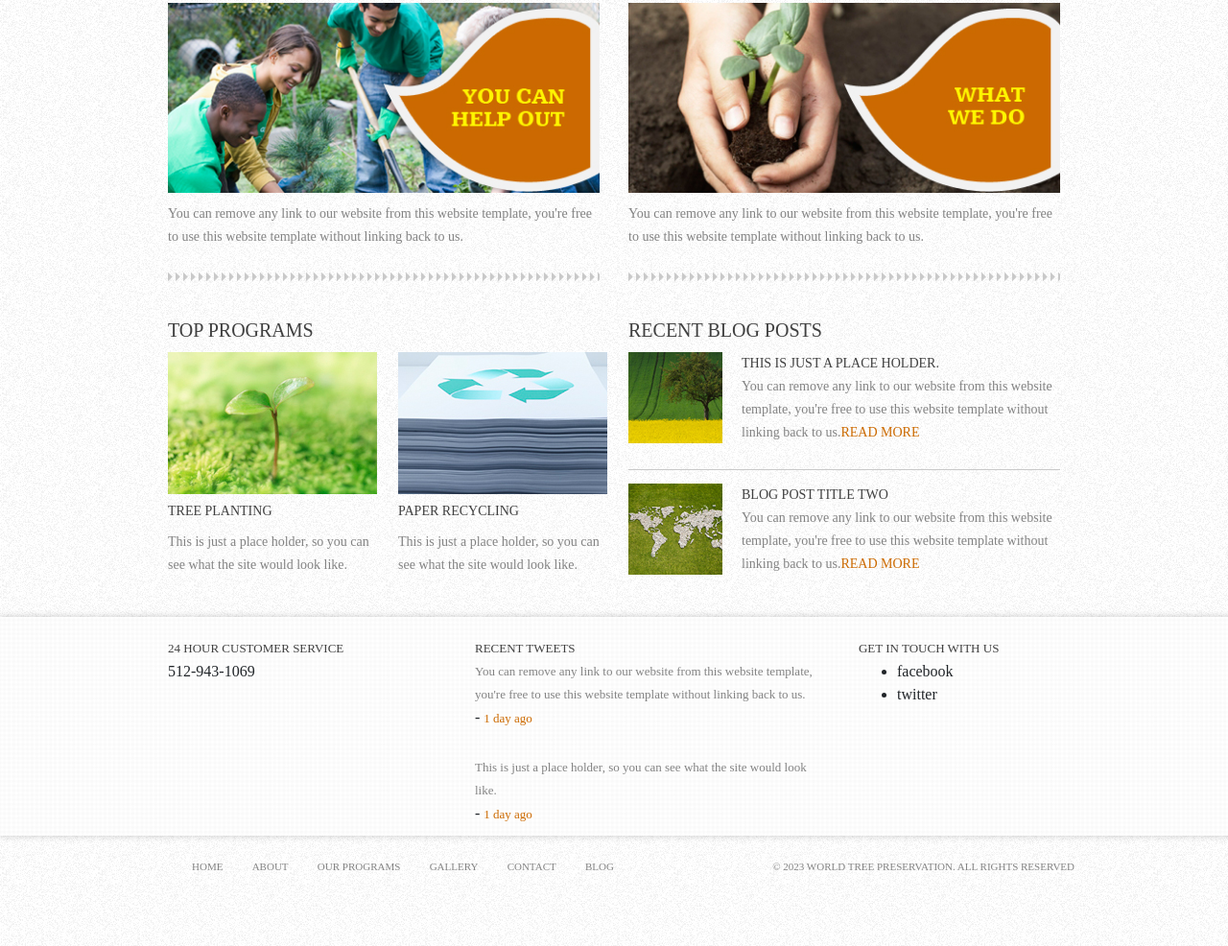
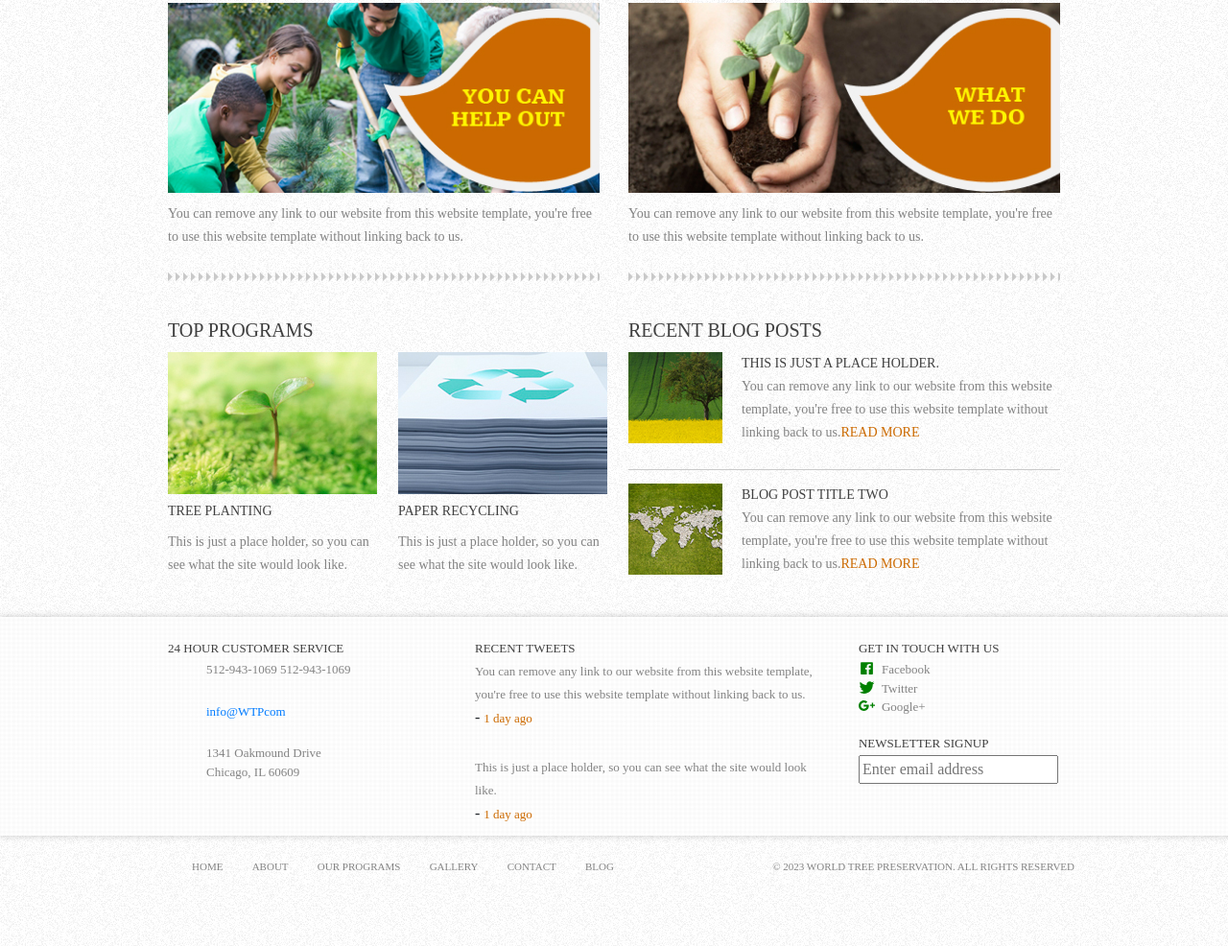
Before and after one commit to yuriyivanyak/World-Tree-Preservation, a plain HTML site: page index.html in a window 1280 px wide. Shown: the part 571-1557 px from the top of the page at 96% size. Drawn offline with nearby package versions, Linux system fonts and the light colour scheme.

Commit message:
add footer (half-work)

```diff
--- a/index.html
+++ b/index.html
@@ -144,9 +144,21 @@
         <div class="row">
           <div class="col-4">
             <h5>24 HOUR CUSTOMER SERVICE</h5>
-            <span>
-              512-943-1069
-            </span>
+            <ul class="address-list">
+              <li>
+                <span>512-943-1069</span>
+                <span>512-943-1069</span>
+
+              </li>
+              <li>
+                <a href="#">info@WTPcom</a>
+              </li>
+              <li>
+                <address>1341 Oakmound Drive <br>
+                      Chicago, IL 60609
+                </address>
+              </li>
+            </ul>
           </div>
 
           <div class="col-5">
@@ -171,13 +183,25 @@
           </div>
 
           <div class="col-3">
+            <div>
               <h5>GET IN TOUCH WITH US</h5>
-            <ul>
-              <li>facebook</li>
-              <li>twitter</li>
+              <ul class="social-link">
+                <li>
+                  <a href="#"><ion-icon name="logo-facebook" class="facebook"></ion-icon> Facebook</a>
+                </li>
+                <li>
+                  <a href="#"><ion-icon name="logo-twitter" class="twitter"></ion-icon> Twitter</a>
+                </li>
+                <li>
+                  <a href="#"><ion-icon name="logo-googleplus" class="google"></ion-icon> Google+</a>
+                </li>
               </ul>
             </div>
-
+            <div>
+              <h5>NEWSLETTER SIGNUP</h5>
+              <input type="" name="" placeholder="Enter email address">
+            </div>
+          </div>
         </div>
       </div>
     </div>
@@ -187,19 +211,24 @@
     <footer>
       <div class="footer-menu">
         <ul>
-
           <li>
-            <a href="#"> HOME</a></li>
+            <a href="#"> HOME</a>
+          </li>
           <li>
-  <a href="#"> ABOUT</a></li>
+            <a href="#"> ABOUT</a>
+          </li>
           <li>
-  <a href="#"> OUR PROGRAMS</a></li>
+            <a href="#"> OUR PROGRAMS</a>
+          </li>
           <li>
-  <a href="#"> GALLERY</a></li>
+            <a href="#"> GALLERY</a>
+          </li>
           <li>
-  <a href="#"> CONTACT</a></li>
+            <a href="#"> CONTACT</a>
+          </li>
           <li>
-  <a href="#"> BLOG</a></li>
+            <a href="#"> BLOG</a>
+          </li>
         </ul>
         <div>
           <span>
--- a/style.css
+++ b/style.css
@@ -8,18 +8,14 @@ body {
     position: fixed;
     z-index: 111;
     width: 100%;
-
 }
 
 .top-menu {
     text-transform: uppercase;
     max-width: 960px;
     background: transparent !important;
-    padding-top: 2px;
-    padding-bottom: 2px;
     margin: auto;
-    padding-left: 0;
-    padding-right: 0;
+    padding: 2px 0;
 }
 
 .templetes-link {
@@ -41,8 +37,6 @@ body {
 
 header {
    background-image: url(img/bg-header.jpg);
-
-
    width: 100%;
 }
 
@@ -68,10 +62,7 @@ header {
     display: block;
     float: right;
     height: 58px;
-    margin-bottom: 0px;
-    margin-left: 0px;
-    margin-right: 19px;
-    margin-top: 0px;
+    margin: 0 19px 0 0;
     outline-color: rgb(0, 0, 238);
     outline-style: none;
     outline-width: 0px;
@@ -108,10 +99,9 @@ header {
 
 
 .head-img {
-
     background: url(img/bg-featured.png) repeat-x;
     height: 396px;
-     }
+}
 
 .head-img div {
     background-image: url(img/bg-featured.jpg);
@@ -121,7 +111,6 @@ header {
 }
 
 .head-img div p {
-
     margin-left: 78px;
     color: #fff;
     font-size: 24px;
@@ -130,7 +119,6 @@ header {
     padding: 32px 0 0 0;
     margin: 0 0 0 78px;
     text-shadow:rgb(0, 0, 0) 0px 1px 1px ;
-    width: 882px;
 }
 
 .head-img div h2 {
@@ -141,7 +129,6 @@ header {
     margin: 0 0 0 78px;
     padding: 28px 0 0 0;
     text-shadow: rgb(0, 0, 0) 0px 1px 1px ;
-    width: 882px;
 }
 
 .head-img div h2 span {
@@ -149,8 +136,6 @@ header {
     font-size: 48px;
     line-height: 30px;
 }
-
-/*-------------------------------------*/
 
 .content {
    background-image: url("pattern-fixed.jpg");
@@ -179,7 +164,6 @@ header {
 }
 
 .top-program-title a, .blog-post-title a{
-    color: #000;
     color: #404040;
     font-family: 'rokkittbold';
     font-size: 20px;
@@ -194,7 +178,6 @@ header {
 
 .top-program1-title a, .top-program2-title a {
     color: #404040;
-    float: none;
     font-family: inherit;
     font-size: 14px;
     font-weight: 400;
@@ -206,7 +189,6 @@ header {
 
 .top-program1 p, .top-program2 p {
     color: #838383;
-    font-family: inherit;
     font-size: 14px;
     line-height: 24px;
     margin: 0;
@@ -300,10 +282,8 @@ header {
     justify-content: space-between;
     margin: auto;
     color: #838383;
-
     font-size: 11px;
     line-height: 24px;
-
     text-transform: uppercase;
     padding-bottom: 55px;
 }
@@ -313,7 +293,6 @@ header {
     display: flex;
     justify-content: space-between;
     width: 50%;
-    color: #838383;
 }
 
 .footer-menu ul li a {
@@ -325,6 +304,37 @@ header {
     color:  #CC6A00;
 }
 
+.address-list {
+    color: #838383;
+    font-size: 13px;
+    list-style: none;
+}
+
+.address-list li{
+    margin-bottom: 24px;
+}
+
+.social-link {
+    list-style: none;
+    padding-left: 0;
+}
+
+.social-link a{
+    font-size: 13px;
+    color: #838383;
+    display: flex;
+
+}
+.social-link a:hover {
+    text-decoration: none;
+}
+
+
+.facebook, .twitter, .google {
+    color: green;
+    font-size: 17px;
+    padding-right: 7px;
+}
 
 
 @media (min-width: 1200px){
```
Lines whose indentation alone changed are shown as unchanged.
